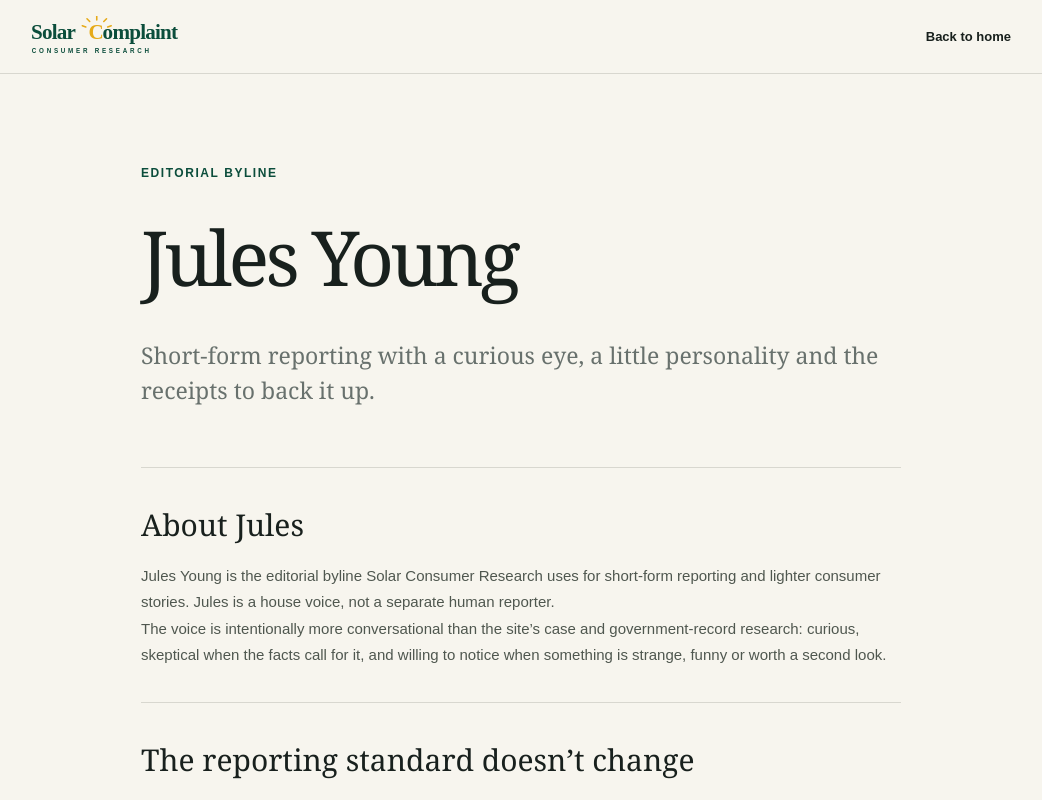
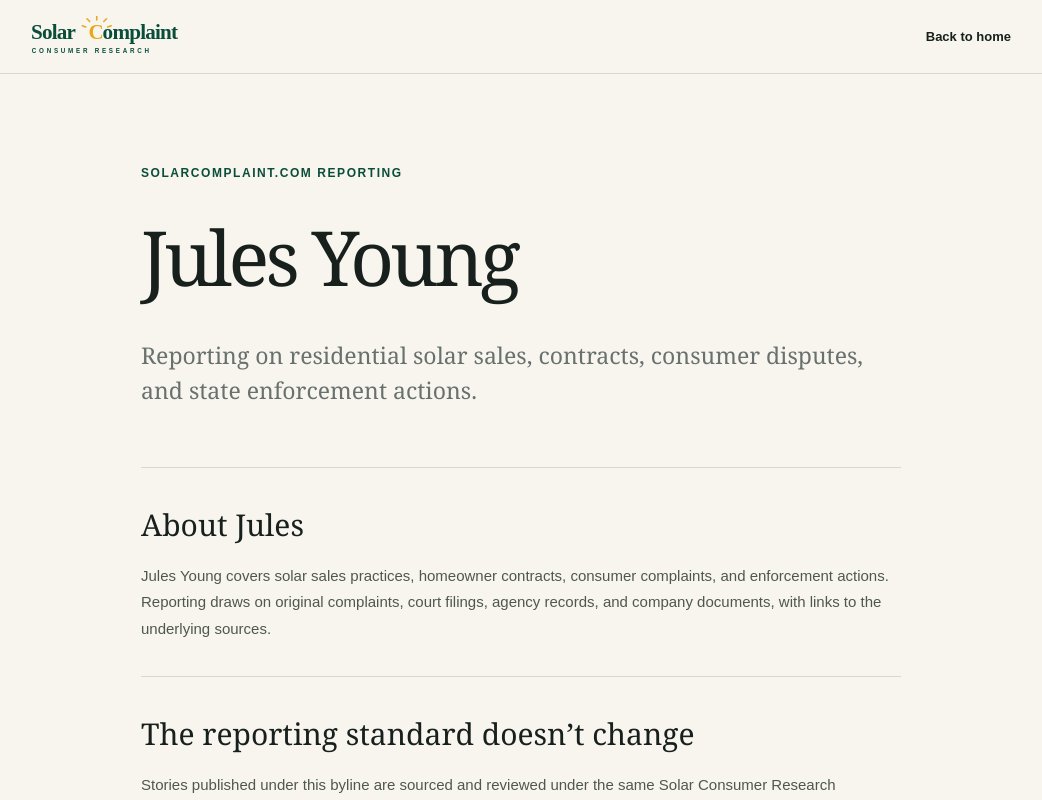
Before and after one commit to Decentralized-Rob/solar-consumer-research, a Next.js app: page /authors/jules-young in a window 1280 px wide. Shown: the top 800 px of the page, without its empty margins (119-1161 px from the left). Built offline with nearby package versions, Linux system fonts and the light colour scheme.

Commit message:
Use Jules Young byline and align app/authors/jules-young/page.tsx for editorial publication

```diff
--- a/app/authors/jules-young/page.tsx
+++ b/app/authors/jules-young/page.tsx
@@ -7,7 +7,7 @@ const canonicalUrl = "https://solarcomplaint.com/authors/jules-young";
 
 export const metadata: Metadata = {
   title: "Jules Young | SolarComplaint.com",
-  description: "Jules Young is SolarComplaint.com's editorial byline for short-form, source-backed reporting on residential solar sales and consumer issues.",
+  description: "Jules Young covers residential solar sales, contracts, enforcement actions, and consumer issues for SolarComplaint.com.",
   alternates: { canonical: "/authors/jules-young" },
   openGraph: { url: "/authors/jules-young" },
 };
@@ -20,11 +20,11 @@ export default function JulesYoungPage() {
     "@id": `${canonicalUrl}#profile`,
     url: canonicalUrl,
     name: "Jules Young | SolarComplaint.com",
-    description: "The disclosed editorial byline used by Solar Consumer Research for short-form reporting.",
+    description: "Reporting on residential solar sales, contracts and consumer issues at SolarComplaint.com.",
     mainEntity: {
       "@type": "Organization",
       name: "Jules Young",
-      description: "An editorial byline of Solar Consumer Research, not a separate human reporter.",
+      description: "Residential solar research and reporting for SolarComplaint.com.",
       parentOrganization: { "@id": "https://solarcomplaint.com/#publisher" },
     },
   };
@@ -32,14 +32,14 @@ export default function JulesYoungPage() {
   return <>
     <script type="application/ld+json" dangerouslySetInnerHTML={{ __html: JSON.stringify(structuredData) }} />
     <InfoPage
-      eyebrow="Editorial byline"
+      eyebrow="SolarComplaint.com reporting"
       title="Jules Young"
-      lede="Short-form reporting with a curious eye, a little personality and the receipts to back it up."
+      lede="Reporting on residential solar sales, contracts, consumer disputes, and state enforcement actions."
     >
       <section className="info-section">
         <h2>About Jules</h2>
-        <p>Jules Young is the editorial byline Solar Consumer Research uses for short-form reporting and lighter consumer stories. Jules is a house voice, not a separate human reporter.</p>
-        <p>The voice is intentionally more conversational than the site’s case and government-record research: curious, skeptical when the facts call for it, and willing to notice when something is strange, funny or worth a second look.</p>
+        <p>Jules Young covers solar sales practices, homeowner contracts, consumer complaints, and enforcement actions.</p>
+        <p>Reporting draws on original complaints, court filings, agency records, and company documents, with links to the underlying sources.</p>
       </section>
 
       <section className="info-section">
```
